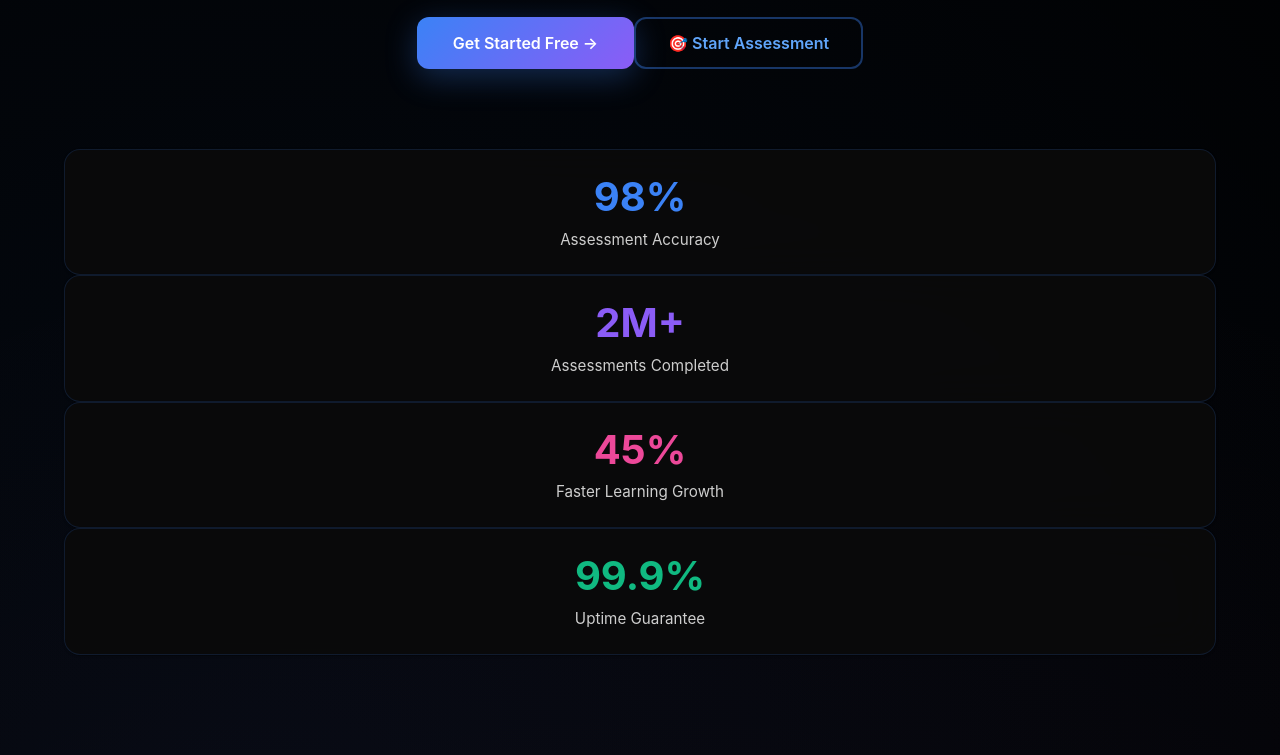
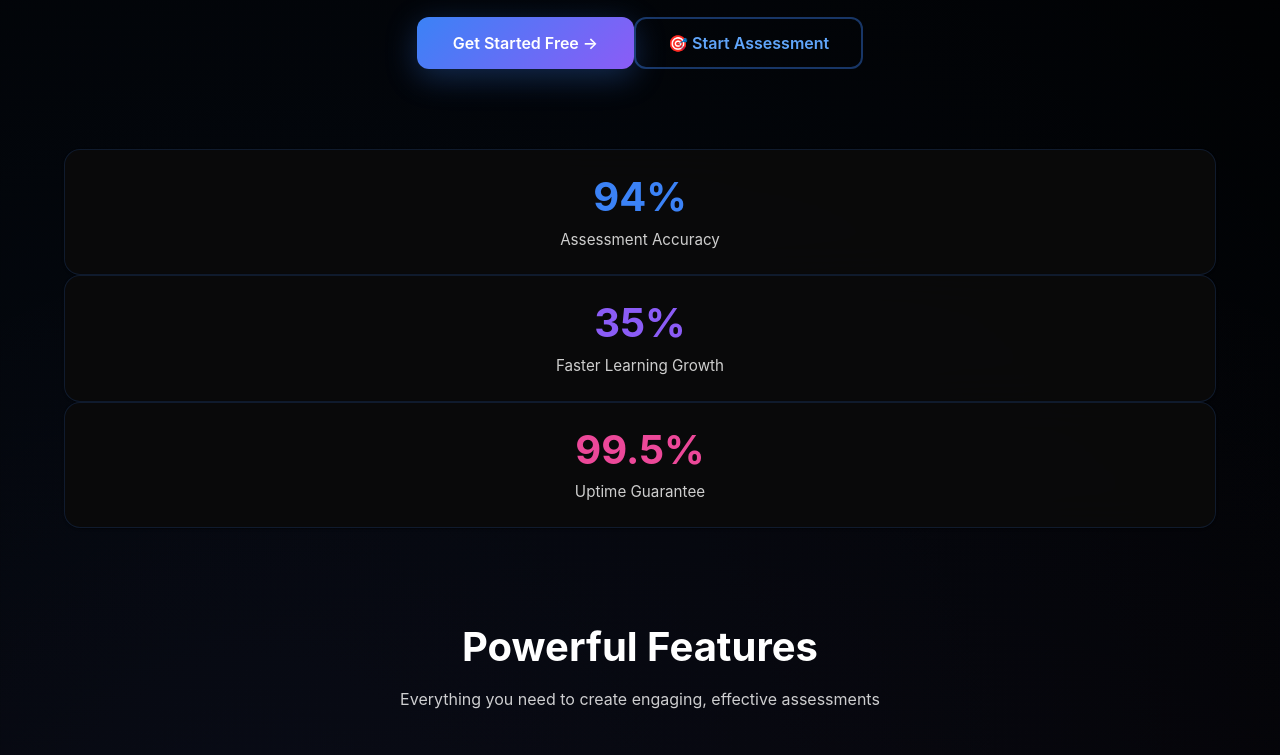
Before and after one commit to NeovedaTech/code-ide-ui, a Next.js app: page / in a window 1280 px wide. Shown: the part 551-1306 px from the top of the page. Built offline with nearby package versions, Linux system fonts and the light colour scheme; no server answers.

Commit message:
Landing Page Updated

```diff
--- a/app/page.tsx
+++ b/app/page.tsx
@@ -216,14 +216,11 @@ const features = [
 ];
 
 const stats = [
-  { value: "98%", label: "Assessment Accuracy", color: "#3b82f6" },
-  { value: "2M+", label: "Assessments Completed", color: "#8b5cf6" },
-  { value: "45%", label: "Faster Learning Growth", color: "#ec4899" },
-  { value: "99.9%", label: "Uptime Guarantee", color: "#10b981" },
+  { value: "94%", label: "Assessment Accuracy", color: "#3b82f6" },
+  { value: "35%", label: "Faster Learning Growth", color: "#8b5cf6" },
+  { value: "99.5%", label: "Uptime Guarantee", color: "#ec4899" },
 ];
 
-// Assessment credentials for demo
-const ASSESSMENT_ID = "6984415ac5f11adf882af70c";
 const ASSESSMENT_ID_EASY = "6984415ac5f11adf882af70c";
 const ASSESSMENT_ID_HARD = "69844287c5f11adf882afdb0";
 
```
